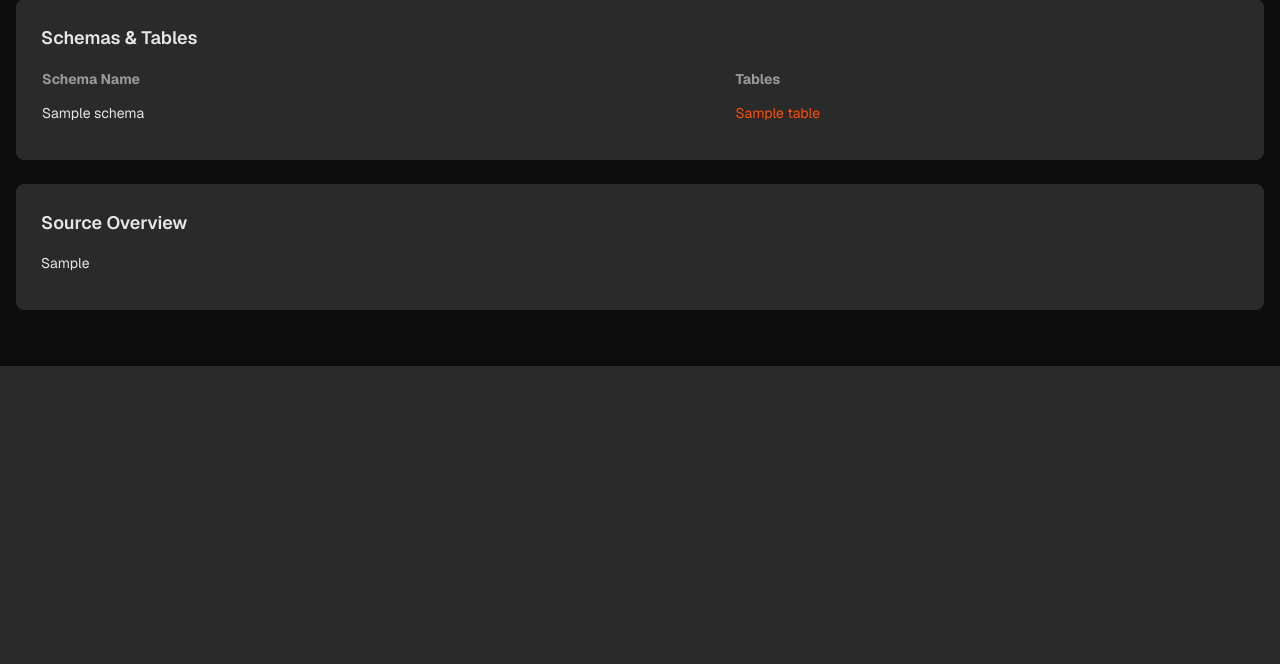
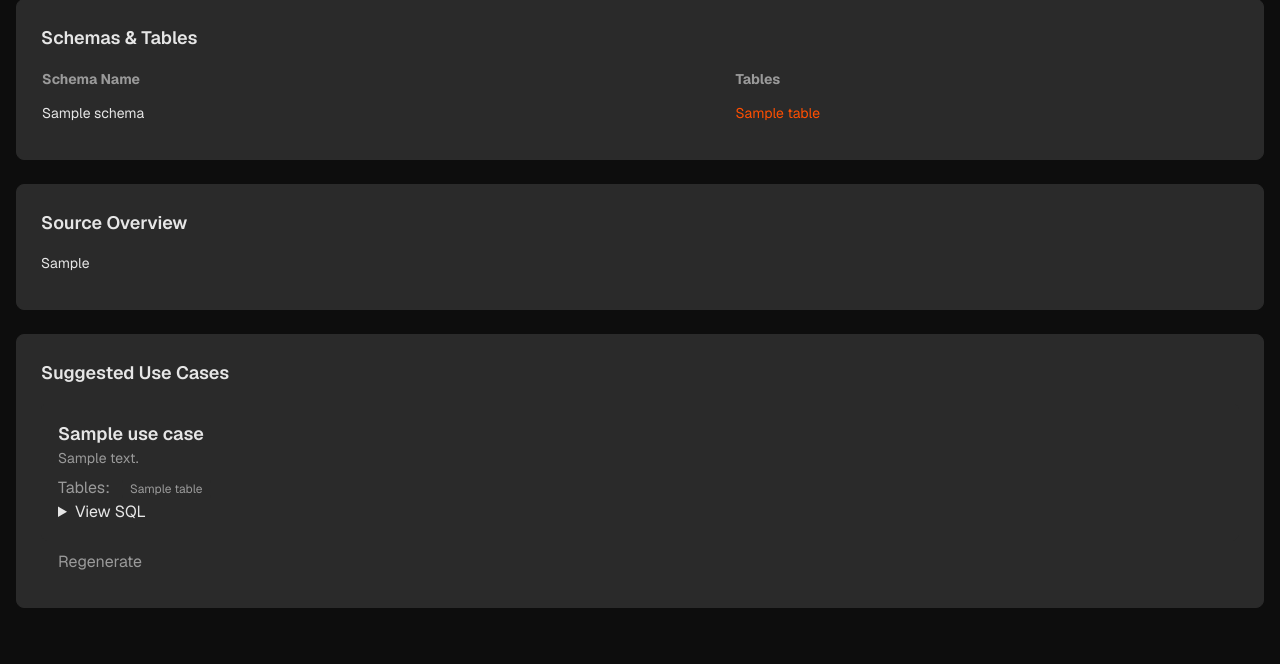
Before and after one commit to brayden-s-haws/Flint, a Django app: template templates/sources/source_detail.html in a window 1280 px wide. Shown: the part 544-1208 px from the top of the page. Before the commit the page ends 910 px from the top, so only its background shows below. Run offline with Django 5.2, Linux system fonts and the light colour scheme; data comes from the database, SQL or seed files in the repository; tables that the repository leaves empty hold one stand-in row (values such as "Sample post"); the template is opened without the code that fills it: values that come from a table or form of the project are taken from there, most other values are stand-ins (such as "Sample title", 1, 10 or a date in 2020); some libraries are stand-ins or nearby versions.

Commit message:
Add intra-source use case generation UI, refine logs, and enhance structured data parsing

````diff
--- a/apps/insights/services/anthropic_service.py
+++ b/apps/insights/services/anthropic_service.py
@@ -50,5 +50,9 @@ class AnthropicService(BaseService):
                 {"role": "user", "content": prompt},
             ],
         )
-        result = json.loads(response.content[0].text.strip())
+        raw = response.content[0].text.strip()
+        if raw.startswith("```"):
+            raw = raw.split("\n", 1)[1]
+            raw = raw.rsplit("```", 1)[0]
+        result = json.loads(raw.strip())
         return result['use_cases']
--- a/apps/insights/views.py
+++ b/apps/insights/views.py
@@ -113,4 +113,6 @@ def generate_intra_use_case_suggestions(request, source_id: int) -> HttpResponse
         InsightTarget.objects.create(account=source.account, insight=insight,
             content_type=source_ct, object_id=source.pk)
 
-    return redirect('sources:detail', pk=source.pk)
+    response = HttpResponse()
+    response['HX-Redirect'] = reverse('sources:detail', kwargs={'pk': source.pk})
+    return response
--- a/templates/sources/source_detail.html
+++ b/templates/sources/source_detail.html
@@ -110,6 +110,46 @@
             {% endif %}
         </div>
     </div>
+    <div id="use-cases-section">
+        <div class="bg-flint-card rounded-lg border border-flint-border p-6 mb-6 card">
+            <h2 class="text-lg font-semibold text-flint-text mb-4">Suggested Use Cases</h2>
+            {% if not source_overview %}
+                <p class="text-sm text-flint-muted">Source must be synced before use cases are generated.</p>
+            {% elif source_overview and not use_cases %}
+                <p class="text-sm text-flint-muted mb-4">No suggestions yet, click to generate.</p>
+                <form hx-post="{% url 'insights:generate_use_cases' source.pk %}" hx-target="#use-cases-section" hx-swap="outerHTML">
+                    {% csrf_token %}
+                    <button type="submit" class="bg-flint-orange text-white px-4 py-2 rounded-md hover:bg-flint-orange-hover">Generate Use Cases</button>
+                </form>
+            {% else %}
+                <div class="grid grid-cols-1 gap-4">
+                    {% for use_case in use_cases %}
+                        <div class="bg-flint-card rounded-md border border-flint-border p-4">
+                            <h3 class="text-lg font-semibold text-flint-text">{{ use_case.title }}</h3>
+                            <p class="text-sm text-flint-muted">{{ use_case.description }}</p>
+                            <div class="mt-2">
+                                <span class="text-flint-muted mr-2">Tables:</span>
+                                {% for table in use_case.tables %}
+                                    <span class="bg-flint-border text-flint-muted text-xs px-2 py-0.5 rounded mr-1">{{ table }}</span>
+                                {% endfor %}
+                            </div>
+                            <details><summary>View SQL</summary><pre class="whitespace-pre-wrap text-xs mt-2"><code>{{ use_case.starter_sql }}</code></pre></details>
+                        </div>
+                    {% endfor %}
+                </div>
+                <div>
+                    {% if use_case_rate_limited %}
+                        <p>(Regenerating uses cases available in {{ use_case_hours_remaining }} hours)</p>
+                    {% else %}
+                    <form hx-post="{% url 'insights:generate_use_cases' source.pk %}" hx-target="#use-cases-section" hx-swap="outerHTML">
+                        {% csrf_token %}
+                        <button type="submit" class="border border-flint-border text-flint-muted hover:bg-flint-card px-4 py-2 rounded-md">Regenerate</button>
+                    </form>
+                    {% endif %}
+                </div>
+            {% endif %}
+        </div>
+    </div>
 
 </main>
 {% endblock content %}
````
Also changed, not shown: apps/sources/views.py (+16 -3 lines), devdocs/featuredocs/intra-source-use-cases.md (+1 -1 lines).
